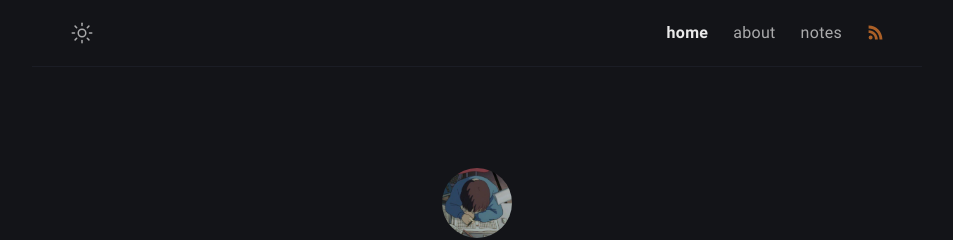
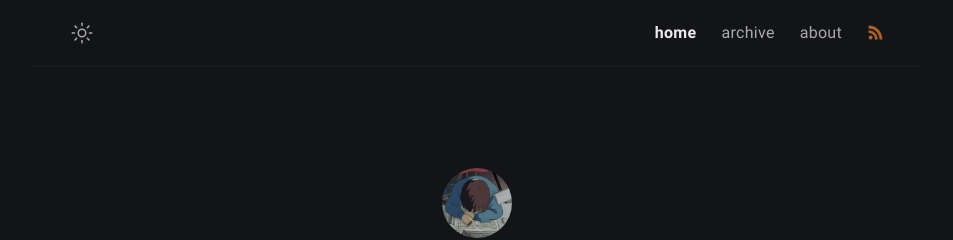
Before and after one commit to 4fecta/4fecta.ca, a Jekyll site: the page built from index.md, in a window 1280 px wide. Shown: the top 240 px of the page, without its empty margins (163-1116 px from the left). Built offline with Jekyll 4.4.1, drawn with Linux system fonts in a browser that asks for light colours.

Commit message:
Add archive menu

```diff
--- a/_data/menus.yml
+++ b/_data/menus.yml
@@ -2,13 +2,13 @@
   url: /
   external: false
 
+- title: archive
+  url: /archive/
+  external: false
+
 - title: about
   url: /about/
-  external: false
-
-- title: notes
-  url: /notes/
-  external: false # set true if you using external link, see bellow
+  external: false # set true if you using external link, see below
 
 # Example:
 # - title: github
```
